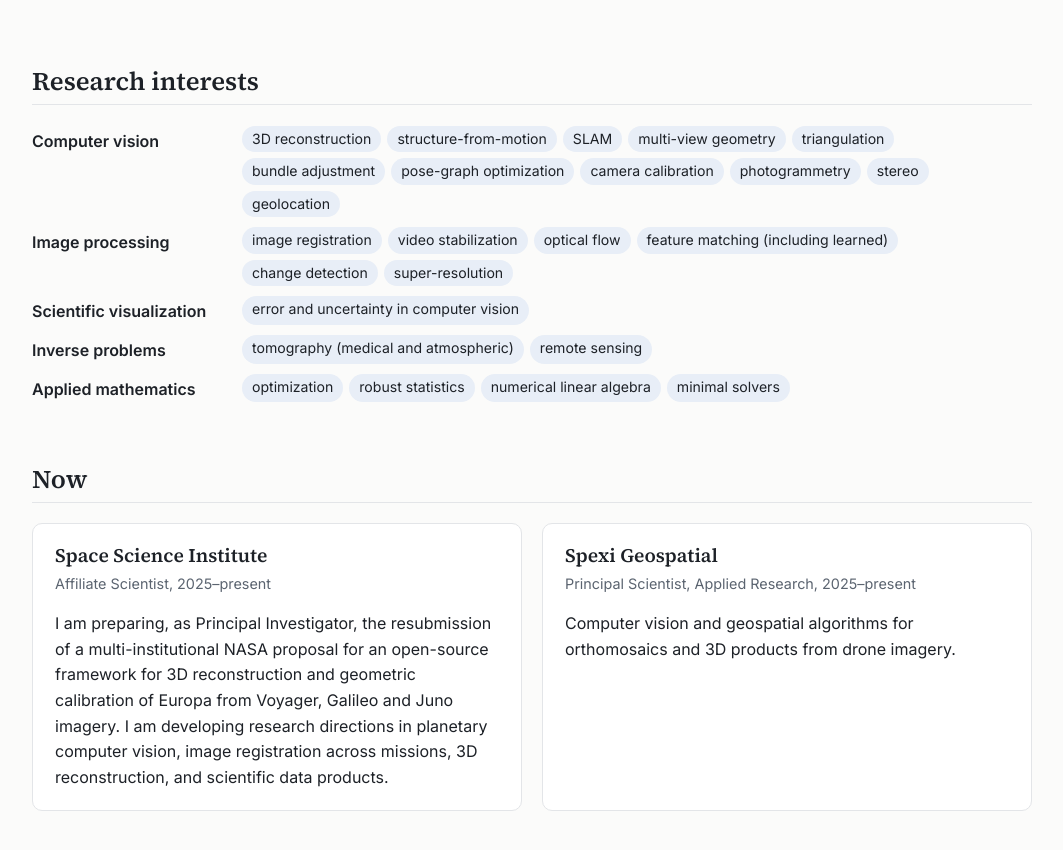
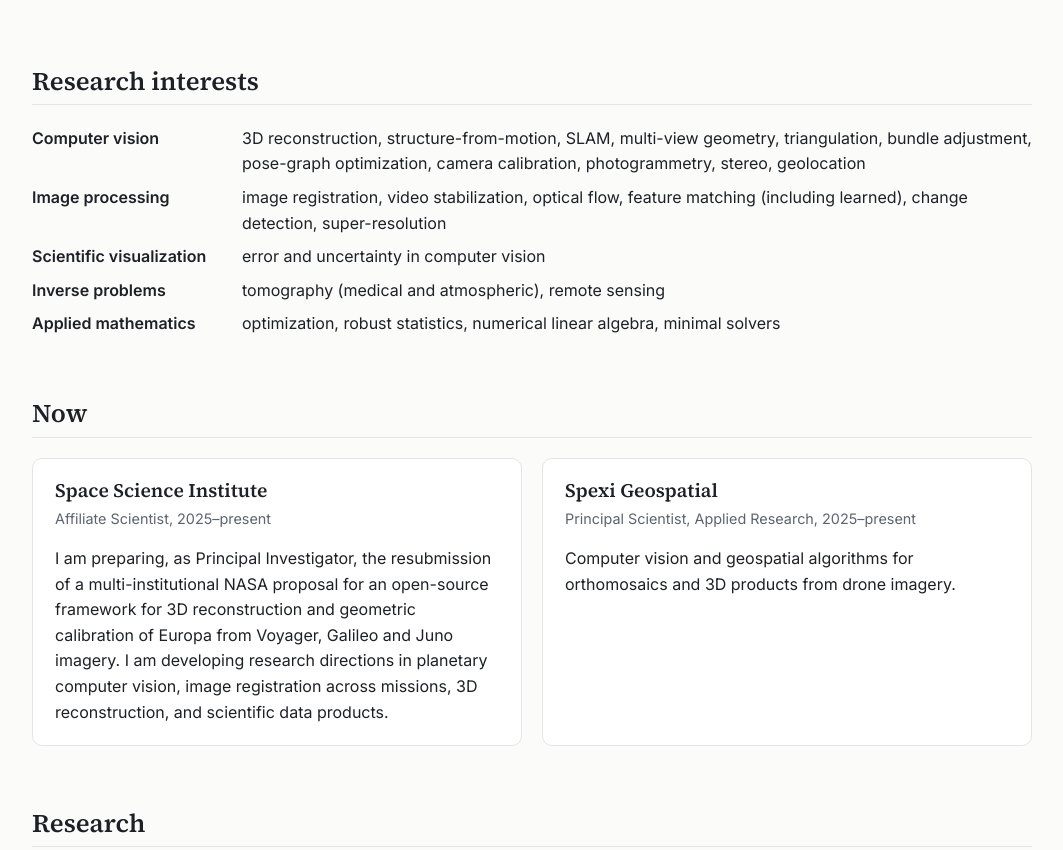
Before and after one commit to mauriciohessflores/mauriciohessflores.github.io, a plain HTML site: page docs/index.html in a window 1280 px wide. Shown: the part 700-1550 px from the top of the page, without its empty margins (108-1171 px from the left). Drawn offline with Linux system fonts and the light colour scheme.

Commit message:
Comma-separated research interests with bold labels; reorder Service
Co-Authored-By: Claude Opus 5.5 <noreply@anthropic.com>

```diff
--- a/docs/index.html
+++ b/docs/index.html
@@ -68,15 +68,15 @@
   <h2>Research interests</h2>
   <dl class="interests">
     <dt>Computer vision</dt>
-    <dd><span>3D reconstruction</span><span>structure-from-motion</span><span>SLAM</span><span>multi-view geometry</span><span>triangulation</span><span>bundle adjustment</span><span>pose-graph optimization</span><span>camera calibration</span><span>photogrammetry</span><span>stereo</span><span>geolocation</span></dd>
+    <dd>3D reconstruction, structure-from-motion, SLAM, multi-view geometry, triangulation, bundle adjustment, pose-graph optimization, camera calibration, photogrammetry, stereo, geolocation</dd>
     <dt>Image processing</dt>
-    <dd><span>image registration</span><span>video stabilization</span><span>optical flow</span><span>feature matching (including learned)</span><span>change detection</span><span>super-resolution</span></dd>
+    <dd>image registration, video stabilization, optical flow, feature matching (including learned), change detection, super-resolution</dd>
     <dt>Scientific visualization</dt>
-    <dd><span>error and uncertainty in computer vision</span></dd>
+    <dd>error and uncertainty in computer vision</dd>
     <dt>Inverse problems</dt>
-    <dd><span>tomography (medical and atmospheric)</span><span>remote sensing</span></dd>
+    <dd>tomography (medical and atmospheric), remote sensing</dd>
     <dt>Applied mathematics</dt>
-    <dd><span>optimization</span><span>robust statistics</span><span>numerical linear algebra</span><span>minimal solvers</span></dd>
+    <dd>optimization, robust statistics, numerical linear algebra, minimal solvers</dd>
   </dl>
 </section>
 
@@ -199,10 +199,10 @@
 <section>
   <h2>Service</h2>
   <ul class="plain">
-    <li>Invited Mentor, IEEE CVPR Speed Mentorship Program (2026)</li>
+    <li>IEEE Senior Member; American Geophysical Union member</li>
     <li>Reviewer for CVPR, ECCV, ICCV, WACV and BMVC</li>
     <li>Advisory Chair, PATTERNS (2014, 2015); technical program committees for PATTERNS, CGVCVIP and CARLA</li>
-    <li>IEEE Senior Member; American Geophysical Union member</li>
+    <li>Invited Mentor, IEEE CVPR Speed Mentorship Program (2026)</li>
   </ul>
 </section>
 
--- a/docs/style.css
+++ b/docs/style.css
@@ -95,8 +95,7 @@ footer.site .wrap { display: flex; justify-content: space-between; flex-wrap: wr
 }
 .timeline ul { margin: 4px 0 2px; padding-left: 1.1em; color: var(--muted); font-size: .93rem; }
 .timeline ul li { margin: 2px 0; }
-.interests { display: grid; grid-template-columns: 190px 1fr; gap: 10px 20px; margin: 0; }
-.interests dt { font-weight: 600; padding-top: 3px; }
-.interests dd { margin: 0; display: flex; flex-wrap: wrap; gap: 6px; }
-.interests span { background: var(--accent-soft); color: var(--fg); border-radius: 999px; padding: 2px 10px; font-size: .88rem; }
+.interests { display: grid; grid-template-columns: 190px 1fr; gap: 8px 20px; margin: 0; }
+.interests dt { font-weight: 700; }
+.interests dd { margin: 0; }
 @media (max-width: 760px) { .interests { grid-template-columns: 1fr; gap: 4px; } .interests dt { margin-top: 8px; } }
--- a/src/style.css
+++ b/src/style.css
@@ -95,8 +95,7 @@ footer.site .wrap { display: flex; justify-content: space-between; flex-wrap: wr
 }
 .timeline ul { margin: 4px 0 2px; padding-left: 1.1em; color: var(--muted); font-size: .93rem; }
 .timeline ul li { margin: 2px 0; }
-.interests { display: grid; grid-template-columns: 190px 1fr; gap: 10px 20px; margin: 0; }
-.interests dt { font-weight: 600; padding-top: 3px; }
-.interests dd { margin: 0; display: flex; flex-wrap: wrap; gap: 6px; }
-.interests span { background: var(--accent-soft); color: var(--fg); border-radius: 999px; padding: 2px 10px; font-size: .88rem; }
+.interests { display: grid; grid-template-columns: 190px 1fr; gap: 8px 20px; margin: 0; }
+.interests dt { font-weight: 700; }
+.interests dd { margin: 0; }
 @media (max-width: 760px) { .interests { grid-template-columns: 1fr; gap: 4px; } .interests dt { margin-top: 8px; } }
```
Also changed, not shown: src/index.html (+7 -7 lines).
